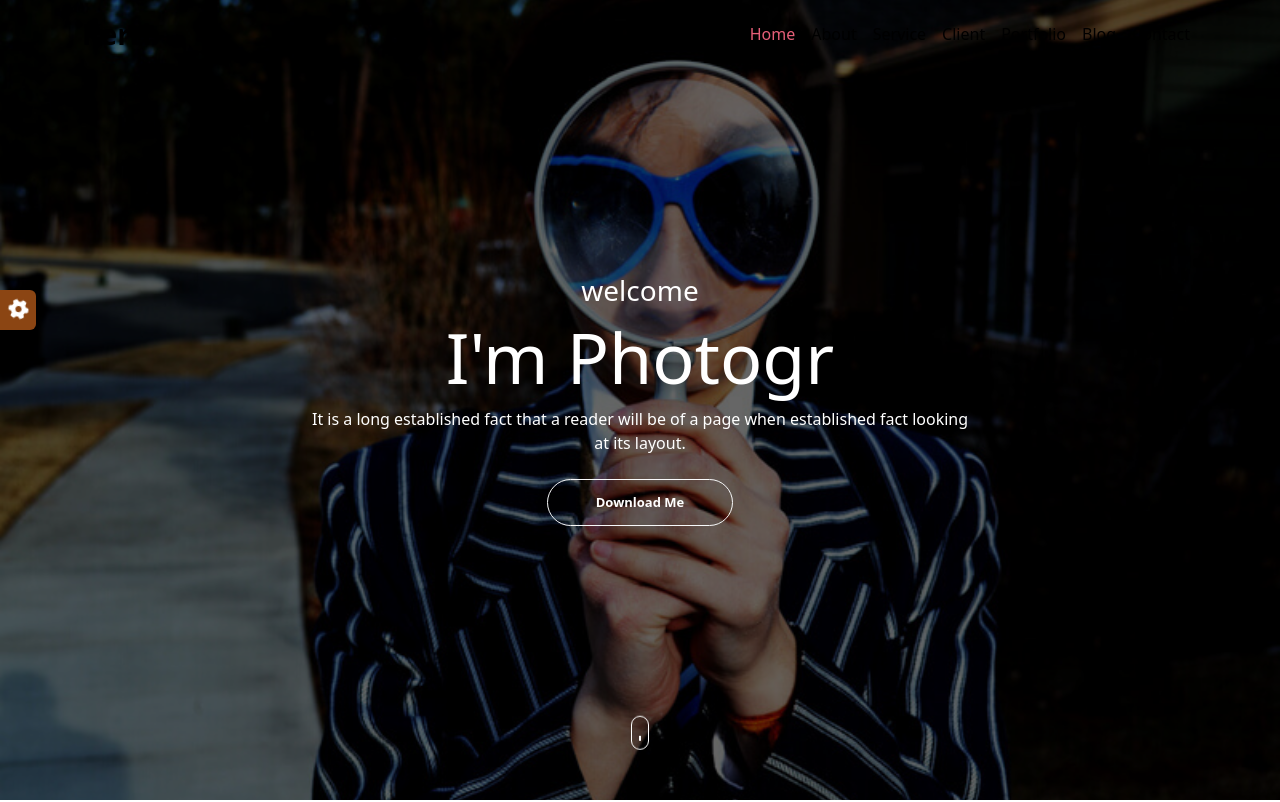
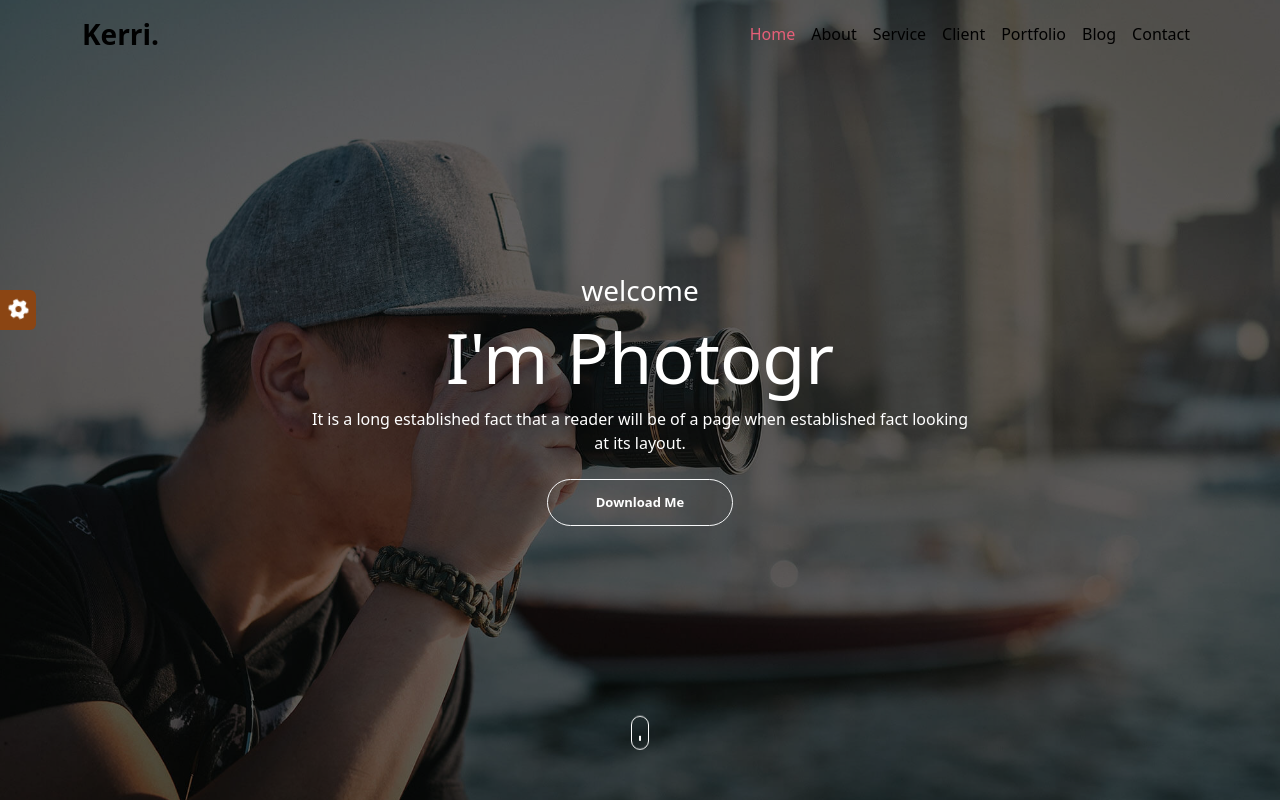
Before and after one commit to AbdelrhmanRafat/Kerri-Web-Design, a plain HTML site: page index.html in a window 1280 px wide. Shown: the top 802 px of the page. Drawn offline with Linux system fonts and the light colour scheme.

Commit message:
solve bg img show

```diff
--- a/CSS/style.css
+++ b/CSS/style.css
@@ -192,7 +192,7 @@ color: var(--main-color);
 /* -----------------------------------End NavBar Designs ------------------------------------------ */
 /* ----------------------------------- Start Header Designs ------------------------------------------ */
 header {
-    background-image: url("/images/blog-1.jpg");
+    background-image: url("https://abdelrhmanrafat.github.io/Kerri-Web-Design/images/header-bg.jpg");
     background-size: cover;
     background-position: center;
 }
```
